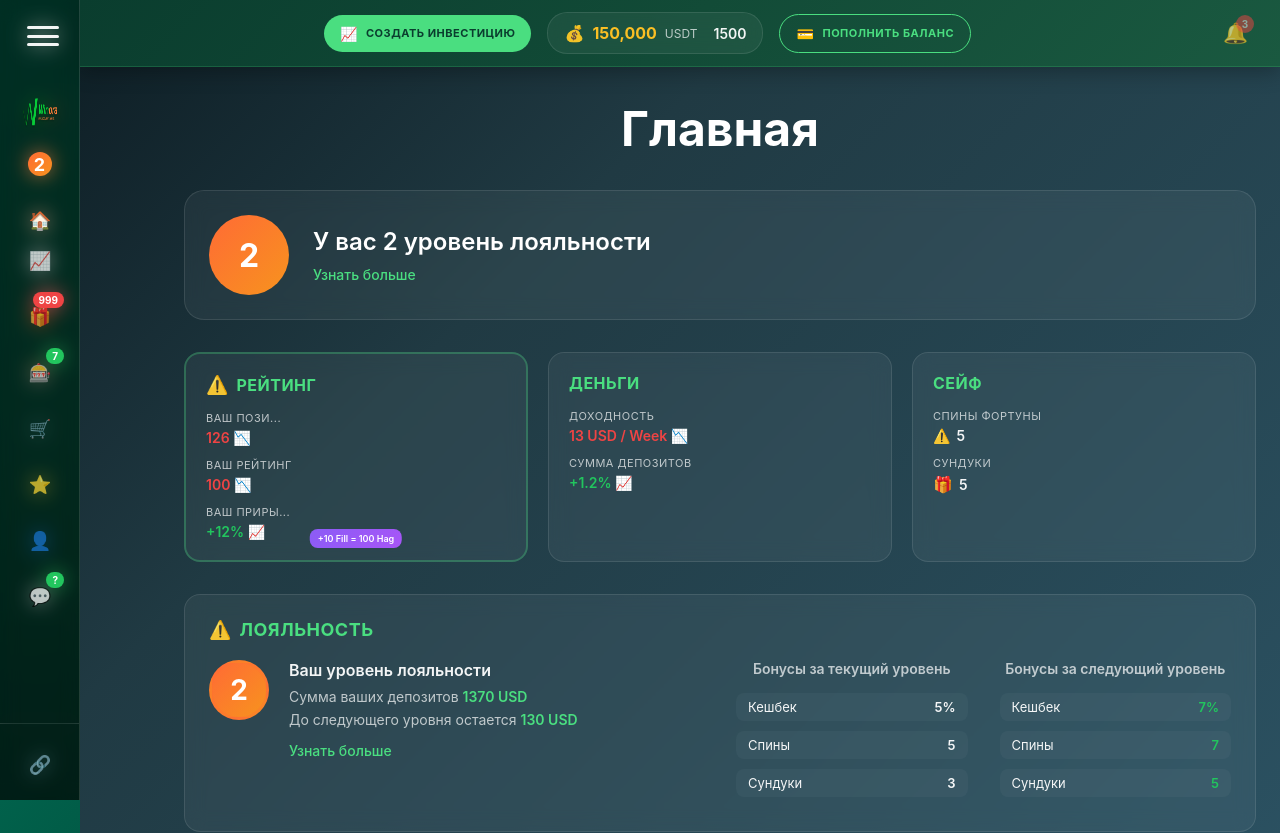
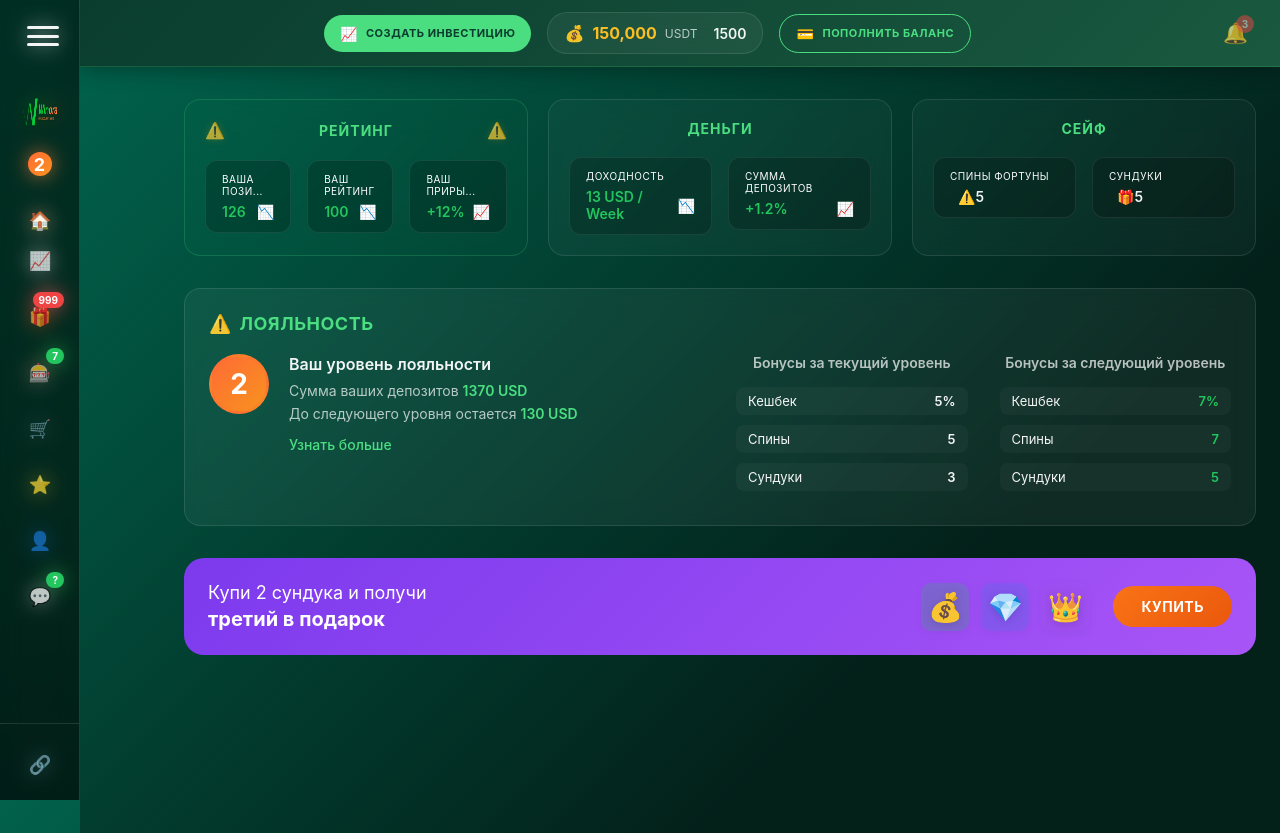
Before and after one commit to bogoslovskiydenis/n_winora, a Nuxt app: page /main in a window 1280 px wide. Shown: the top 833 px of the page. Built offline with nearby package versions, Linux system fonts and the light colour scheme.

Commit message:
изменил стили GameCards

```diff
--- a/app/pages/main.vue
+++ b/app/pages/main.vue
@@ -115,7 +115,7 @@ onUnmounted(() => {
 <style scoped>
 .main-page {
   min-height: 100vh;
-  background: linear-gradient(135deg, #0f2027 0%, #203a43 30%, #2c5364 100%);
+  background: linear-gradient(135deg, #01614B, #032019 70%);
   color: var(--text-primary);
   display: flex;
   position: relative;
--- a/app/sections/GameCards.vue
+++ b/app/sections/GameCards.vue
@@ -1,30 +1,47 @@
 <template>
   <section class="game-section">
     <div class="game-cards">
+      <!-- Карточка Рейтинг -->
       <div class="game-card rating-card">
         <div class="card-header">
-          <div class="card-icon">⚠️</div>
+          <div class="card-icon warning">⚠️</div>
           <div class="card-title">РЕЙТИНГ</div>
+          <div class="card-icon warning">⚠️</div>
         </div>
         <div class="card-content">
           <div class="rating-stats">
             <div class="rating-item">
-              <span class="rating-label">ВАШ ПОЗИ...</span>
-              <span class="rating-value red">126 📉</span>
+              <div class="stat-box">
+                <div class="stat-label">ВАША ПОЗИ...</div>
+                <div class="stat-value red">
+                  <span class="value">126</span>
+                  <span class="trend down">📉</span>
+                </div>
+              </div>
             </div>
             <div class="rating-item">
-              <span class="rating-label">ВАШ РЕЙТИНГ</span>
-              <span class="rating-value red">100 📉</span>
+              <div class="stat-box">
+                <div class="stat-label">ВАШ РЕЙТИНГ</div>
+                <div class="stat-value red">
+                  <span class="value">100</span>
+                  <span class="trend down">📉</span>
+                </div>
+              </div>
             </div>
             <div class="rating-item">
-              <span class="rating-label">ВАШ ПРИРЫ...</span>
-              <span class="rating-value green">+12% 📈</span>
+              <div class="stat-box">
+                <div class="stat-label">ВАШ ПРИРЫ...</div>
+                <div class="stat-value green">
+                  <span class="value">+12%</span>
+                  <span class="trend up">📈</span>
+                </div>
+              </div>
             </div>
           </div>
-          <div class="card-badge">+10 Fill = 100 Hag</div>
         </div>
       </div>
 
+      <!-- Карточка Деньги -->
       <div class="game-card money-card">
         <div class="card-header">
           <div class="card-title">ДЕНЬГИ</div>
@@ -32,17 +49,28 @@
         <div class="card-content">
           <div class="money-stats">
             <div class="money-item">
-              <span class="money-label">ДОХОДНОСТЬ</span>
-              <span class="money-value red">13 USD / Week 📉</span>
+              <div class="stat-box">
+                <div class="stat-label">ДОХОДНОСТЬ</div>
+                <div class="stat-value red">
+                  <span class="value">13 USD / Week</span>
+                  <span class="trend down">📉</span>
+                </div>
+              </div>
             </div>
             <div class="money-item">
-              <span class="money-label">СУММА ДЕПОЗИТОВ</span>
-              <span class="money-value green">+1.2% 📈</span>
+              <div class="stat-box">
+                <div class="stat-label">СУММА ДЕПОЗИТОВ</div>
+                <div class="stat-value green">
+                  <span class="value">+1.2%</span>
+                  <span class="trend up">📈</span>
+                </div>
+              </div>
             </div>
           </div>
         </div>
       </div>
 
+      <!-- Карточка Сейф -->
       <div class="game-card safe-card">
         <div class="card-header">
           <div class="card-title">СЕЙФ</div>
@@ -50,17 +78,21 @@
         <div class="card-content">
           <div class="safe-stats">
             <div class="safe-item">
-              <span class="safe-label">СПИНЫ ФОРТУНЫ</span>
-              <div class="safe-value">
-                <span class="warning-icon">⚠️</span>
-                <span>5</span>
+              <div class="stat-box">
+                <div class="stat-label">СПИНЫ ФОРТУНЫ</div>
+                <div class="safe-value">
+                  <span class="safe-icon warning">⚠️</span>
+                  <span class="value">5</span>
+                </div>
               </div>
             </div>
             <div class="safe-item">
-              <span class="safe-label">СУНДУКИ</span>
-              <div class="safe-value">
-                <span class="chest-icon">🎁</span>
-                <span>5</span>
+              <div class="stat-box">
+                <div class="stat-label">СУНДУКИ</div>
+                <div class="safe-value">
+                  <span class="safe-icon chest">🎁</span>
+                  <span class="value">5</span>
+                </div>
               </div>
             </div>
           </div>
@@ -70,53 +102,93 @@
   </section>
 </template>
 
+<script setup lang="ts">
+// Можно добавить реактивные данные для статистик
+</script>
+
 <style scoped>
-/* Game Cards Section */
+
 .game-section {
   margin-bottom: 32px;
 }
 
 .game-cards {
   display: grid;
-  grid-template-columns: 1fr 1fr 1fr;
+  grid-template-columns: repeat(3, 1fr);
   gap: 20px;
 }
 
+
 .game-card {
-  background: rgba(255, 255, 255, 0.05);
-  backdrop-filter: blur(10px);
+  background: rgba(255, 255, 255, 0.03);
+  backdrop-filter: blur(15px);
   border: 1px solid rgba(255, 255, 255, 0.1);
   border-radius: 16px;
   padding: 20px;
   transition: all 0.3s ease;
+  position: relative;
+  overflow: hidden;
 }
 
 .game-card:hover {
-  background: rgba(255, 255, 255, 0.08);
+  background: rgba(255, 255, 255, 0.06);
   transform: translateY(-2px);
-  box-shadow: 0 8px 24px rgba(0, 0, 0, 0.2);
+  box-shadow: 0 8px 32px rgba(0, 0, 0, 0.3);
 }
 
+.game-card::before {
+  content: '';
+  position: absolute;
+  top: 0;
+  left: 0;
+  right: 0;
+  height: 2px;
+  background: linear-gradient(90deg, transparent, var(--primary-color), transparent);
+  opacity: 0;
+  transition: opacity 0.3s ease;
+}
+
+.game-card:hover::before {
+  opacity: 1;
+}
+
+/* Специальная рамка для карточки рейтинга */
 .rating-card {
-  border: 2px solid rgba(74, 222, 128, 0.3);
+  border: 1px solid rgba(74, 222, 128, 0.2);
+  background: rgba(74, 222, 128, 0.02);
+}
+
+.rating-card:hover {
+  border-color: rgba(74, 222, 128, 0.4);
+  box-shadow: 0 8px 32px rgba(74, 222, 128, 0.1);
 }
 
 .card-header {
   display: flex;
   align-items: center;
-  gap: 8px;
-  margin-bottom: 16px;
+  justify-content: center;
+  gap: 12px;
+  margin-bottom: 20px;
+  position: relative;
 }
 
 .card-icon {
-  font-size: 18px;
+  font-size: 16px;
+  opacity: 0.7;
+}
+
+.card-icon.warning {
+  color: #f59e0b;
+  filter: drop-shadow(0 0 4px rgba(245, 158, 11, 0.3));
 }
 
 .card-title {
-  font-size: 16px;
+  font-size: 14px;
   font-weight: 700;
   color: var(--primary-color);
-  letter-spacing: 0.5px;
+  letter-spacing: 1px;
+  text-align: center;
+  flex: 1;
 }
 
 .card-content {
@@ -127,80 +199,194 @@
 .money-stats,
 .safe-stats {
   display: flex;
-  flex-direction: column;
-  gap: 12px;
+  gap: 16px;
 }
 
 .rating-item,
 .money-item,
 .safe-item {
-  display: flex;
-  flex-direction: column;
-  gap: 4px;
+  width: 100%;
 }
 
-.rating-label,
-.money-label,
-.safe-label {
-  font-size: 11px;
-  color: var(--text-secondary);
+.stat-box {
+  background: rgba(0, 0, 0, 0.2);
+  border: 1px solid rgba(255, 255, 255, 0.08);
+  border-radius: 12px;
+  padding: 12px 16px;
+  transition: all 0.3s ease;
+}
+
+.stat-box:hover {
+  background: rgba(0, 0, 0, 0.3);
+  border-color: rgba(255, 255, 255, 0.15);
+}
+
+.stat-label {
+  font-size: 10px;
+  color: #ffffff;
   text-transform: uppercase;
   letter-spacing: 0.5px;
+  margin-bottom: 6px;
 }
 
-.rating-value,
-.money-value {
+.stat-value,
+.safe-value {
+  display: flex;
+  align-items: center;
+  justify-content: space-between;
   font-size: 14px;
   font-weight: 600;
-  display: flex;
-  align-items: center;
-  gap: 4px;
 }
 
-.rating-value.red,
-.money-value.red {
+.value {
+  flex: 1;
+}
+
+.trend,
+.safe-icon {
+  font-size: 14px;
+  margin-left: 8px;
+}
+
+
+.stat-value.green .value {
+  color: #22c55e;
+}
+
+.stat-value.red .value {
+  color: #22c55e;
+}
+
+.safe-value .value {
+  color: var(--text-primary);
+}
+
+/* Иконки трендов */
+.trend.up {
+  color: #22c55e;
+}
+
+.trend.down {
   color: #ef4444;
 }
 
-.rating-value.green,
-.money-value.green {
-  color: var(--success-color);
+/* Иконки сейфа */
+.safe-icon.warning {
+  color: #f59e0b;
 }
 
-.safe-value {
-  display: flex;
-  align-items: center;
-  gap: 6px;
-  font-size: 14px;
-  font-weight: 600;
-  color: var(--text-primary);
+.safe-icon.chest {
+  color: #8b5cf6;
 }
 
-.chest-icon {
-  font-size: 16px;
-}
-
-.card-badge {
-  position: absolute;
-  bottom: -8px;
-  left: 50%;
-  transform: translateX(-50%);
-  background: linear-gradient(135deg, #8b5cf6, #a855f7);
-  color: white;
-  font-size: 9px;
-  font-weight: 600;
-  padding: 4px 8px;
-  border-radius: 8px;
-  white-space: nowrap;
-}
-
-/* Mobile Responsive */
-@media (max-width: 768px) {
+@media (max-width: 1024px) {
   .game-cards {
     grid-template-columns: 1fr;
     gap: 16px;
   }
+
+  .game-card {
+    padding: 16px;
+  }
+}
+
+@media (max-width: 768px) {
+  .rating-stats,
+  .money-stats {
+    gap: 12px;
+  }
+
+  .stat-box {
+    padding: 10px 12px;
+  }
+
+  .card-header {
+    margin-bottom: 16px;
+  }
+
+  .card-title {
+    font-size: 13px;
+  }
+}
+
+@media (max-width: 480px) {
+  .game-section {
+    margin-bottom: 24px;
+  }
+
+  .stat-value,
+  .safe-value {
+    font-size: 13px;
+  }
+
+  .stat-label {
+    font-size: 9px;
+  }
+
+}
+
+
+@keyframes glow {
+  0%, 100% {
+    box-shadow: 0 0 10px rgba(74, 222, 128, 0.3);
+  }
+  50% {
+    box-shadow: 0 0 20px rgba(74, 222, 128, 0.5);
+  }
+}
+
+.rating-card:hover {
+  animation: glow 2s infinite;
+}
+
+/* Плавное появление при загрузке */
+.game-card {
+  opacity: 0;
+  animation: slideInUp 0.6s ease forwards;
+}
+
+.game-card:nth-child(1) {
+  animation-delay: 0.1s;
+}
+
+.game-card:nth-child(2) {
+  animation-delay: 0.2s;
+}
+
+.game-card:nth-child(3) {
+  animation-delay: 0.3s;
+}
+
+@keyframes slideInUp {
+  from {
+    opacity: 0;
+    transform: translateY(30px);
+  }
+  to {
+    opacity: 1;
+    transform: translateY(0);
+  }
+}
+
+
+@media (prefers-reduced-motion: reduce) {
+  .game-card {
+    animation: none;
+    opacity: 1;
+  }
+
+  .rating-card:hover {
+    animation: none;
+  }
+
+  .game-card:hover {
+    transform: none;
+  }
+}
+
+/* Фокус для клавиатурной навигации */
+.game-card:focus-within {
+  outline: 2px solid var(--primary-color);
+  outline-offset: 2px;
 }
 </style>
-<script setup lang="ts">
-</script>
--- a/app/sections/MainContent.vue
+++ b/app/sections/MainContent.vue
@@ -3,20 +3,6 @@
     <div class="content-wrapper">
       <!-- Главная страница -->
       <div class="main-section" v-if="currentSection === 'main'">
-        <div class="main-title">
-          <h1>Главная</h1>
-        </div>
-
-        <div class="level-info-card">
-          <div class="level-badge-large">
-            <span class="level-number-large">2</span>
-          </div>
-          <div class="level-text">
-            <h2>У вас 2 уровень лояльности</h2>
-            <router-link to="/profile" class="level-link">Узнать больше</router-link>
-          </div>
-        </div>
-
         <GameCards />
         <LoyaltySection />
         <ChestPromo />
@@ -83,27 +69,6 @@ const getSectionTitle = () => {
   width: 100%;
 }
 
-.main-title h1 {
-  font-size: 48px;
-  font-weight: 700;
-  color: white;
-  margin-bottom: 32px;
-  text-align: center;
-}
-
-/* Level Info Card */
-.level-info-card {
-  display: flex;
-  align-items: center;
-  gap: 24px;
-  background: rgba(255, 255, 255, 0.05);
-  backdrop-filter: blur(10px);
-  border: 1px solid rgba(255, 255, 255, 0.1);
-  border-radius: 20px;
-  padding: 24px;
-  margin-bottom: 32px;
-}
-
 .level-badge-large {
   width: 80px;
   height: 80px;
@@ -168,24 +133,11 @@ const getSectionTitle = () => {
     padding: 24px 16px;
   }
 
-  .main-title h1 {
-    font-size: 32px;
-  }
-
-  .level-info-card {
-    flex-direction: column;
-    text-align: center;
-    gap: 16px;
-  }
 }
 
 @media (max-width: 480px) {
   .main-content {
     padding: 20px 12px;
   }
-
-  .main-title h1 {
-    font-size: 24px;
-  }
 }
 </style>
```
